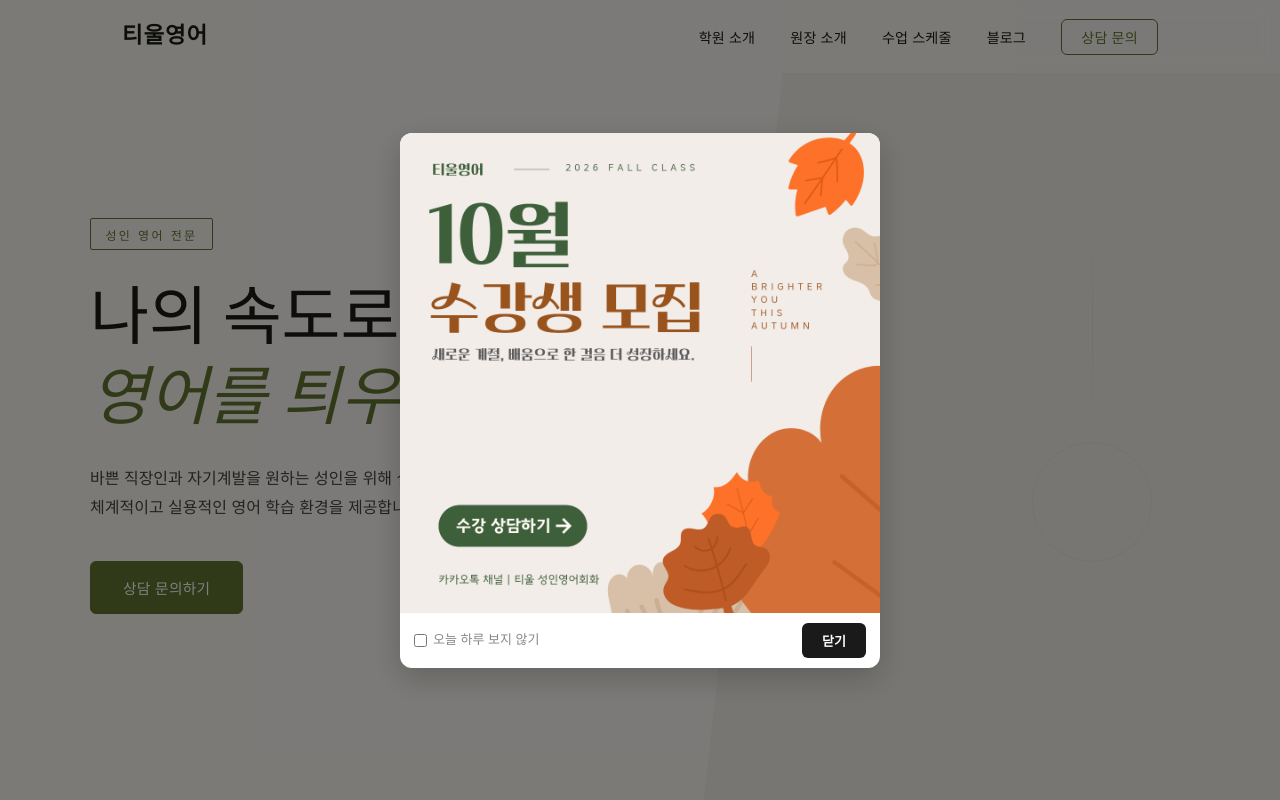
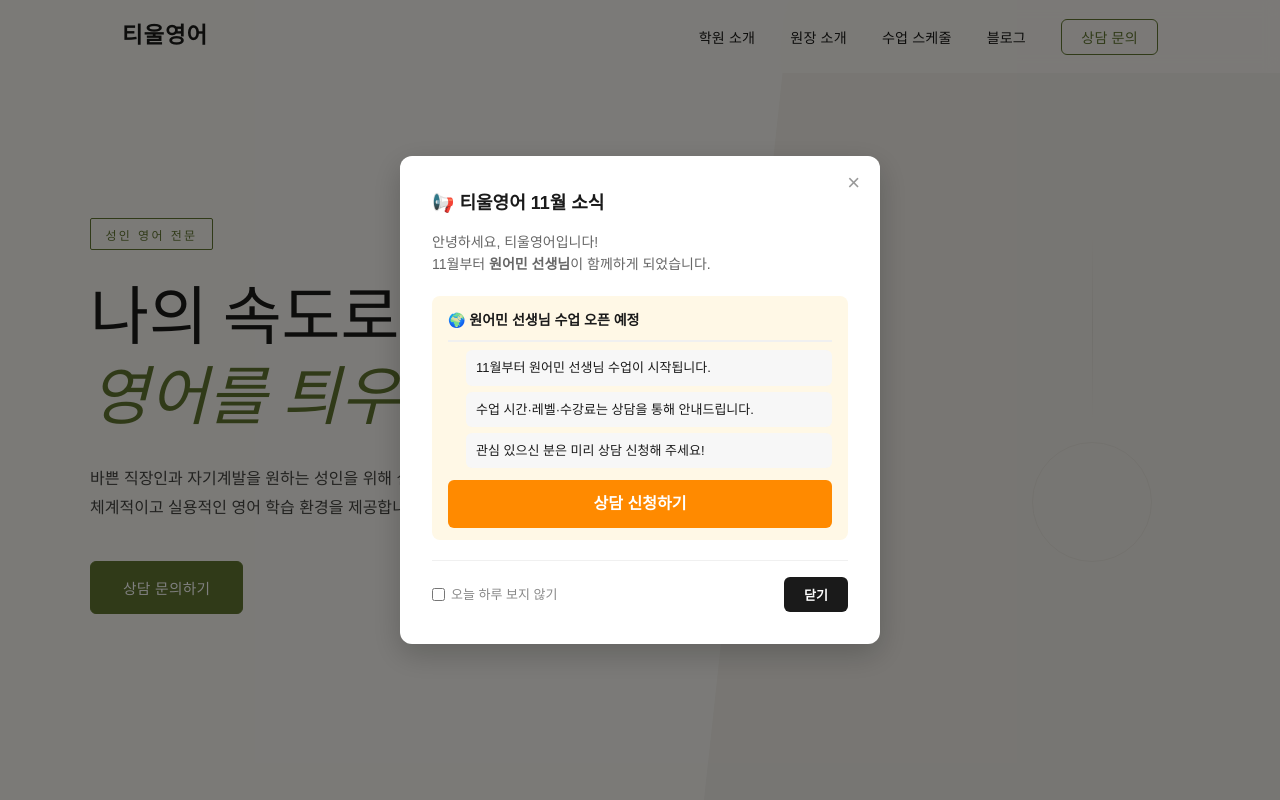
Before and after one commit to miyeon00/tiulPage, a Flask app: page / in a window 1280 px wide. Run offline with Flask 3, Linux system fonts and the light colour scheme.

Commit message:
11월 일정

```diff
--- a/data.json
+++ b/data.json
@@ -1,5 +1,5 @@
 {
-  "month": "2026년 10월",
+  "month": "2026년 11월",
   "timetable": {
   "days": ["월", "화", "수", "목"],
   "slots": [
@@ -8,7 +8,7 @@
     { "time": "12:00 – 12:50", "cells": ["", "입문 회화", "", "입문 회화"] },
     { "time": "14:00 – 17:00", "cells": ["시험 대비 회화", "", "시험 대비 회화", ""] },
     { "time": "18:00 – 18:50", "cells": ["일상 회화", "", "일상 회화", ""] },
-    { "time": "19:00 – 19:50", "cells": ["", "", "", ""] },
+    { "time": "19:00 – 19:50", "cells": ["기초 회화", "", "기초 회화", ""] },
     { "time": "20:00 – 20:50", "cells": ["일상 회화", "", "일상 회화", ""] }
   ],
   "colors": {
--- a/templates/index.html
+++ b/templates/index.html
@@ -22,7 +22,7 @@
 </script>
 <body>
 
-<div id="noticeModal" class="modal-overlay">
+<!-- <div id="noticeModal" class="modal-overlay">
   <div class="modal-content poster-modal">
     <span class="close-btn" onclick="closeModal()">&times;</span>
 
@@ -36,7 +36,7 @@
       <button onclick="closeModal()">닫기</button>
     </div>
   </div>
-</div>
+</div> -->
 
   <!-- <div id="noticeModal" class="modal-overlay">
  <div class="modal-content">
@@ -81,6 +81,54 @@
 </div>
 </div>
 </div> -->
+
+<div id="noticeModal" class="modal-overlay">
+  <div class="modal-content">
+    <span class="close-btn" onclick="closeModal()">&times;</span>
+    <h2>📢 티울영어 11월 소식</h2>
+
+    <div class="modal-body">
+      <p class="modal-intro">안녕하세요, 티울영어입니다!<br>11월부터 <strong>원어민 선생님</strong>이 함께하게 되었습니다.</p>
+
+      <div class="class-section notice-highlight">
+        <h3>🌍 원어민 선생님 수업 오픈 예정</h3>
+        <ul>
+          <li>11월부터 원어민 선생님 수업이 시작됩니다.</li>
+          <li>수업 시간·레벨·수강료는 상담을 통해 안내드립니다.</li>
+          <li>관심 있으신 분은 미리 상담 신청해 주세요!</li>
+        </ul>
+        <a href="#consult" class="consult-btn" onclick="closeModal()">상담 신청하기</a>
+      </div>
+    </div>
+
+    <div class="modal-footer">
+      <label><input type="checkbox" id="todayCheck"> 오늘 하루 보지 않기</label>
+      <button onclick="closeModal()">닫기</button>
+    </div>
+  </div>
+</div>
+
+<!-- 기존 CSS 파일에 추가 -->
+<style>
+  .notice-highlight {
+    background: #fff8e6;
+    border-radius: 8px;
+    padding: 12px 16px;
+  }
+  .notice-highlight li { list-style: disc; margin-left: 18px; }
+  .consult-btn {
+    display: block;
+    margin-top: 12px;
+    padding: 10px;
+    text-align: center;
+    background: #ff8a00;
+    color: #fff;
+    border-radius: 6px;
+    font-weight: 600;
+    text-decoration: none;
+  }
+  .consult-btn:hover { opacity: 0.9; }
+</style>
 
   <!-- ── NAVIGATION ── -->
   <header class="site-header" id="top">
@@ -273,8 +321,8 @@
               ("11:00 – 11:50", ["", "일상 회화", "", "일상 회화"]),
               ("12:00 – 12:50", ["", "입문 회화", "", "입문 회화"]),
               ("14:00 – 16:30", ["", "", "", ""]),
-              ("18:00 – 18:50", ["일상 회화", "기초 회화", "일상 회화", "기초 회화"]),
-              ("19:00 – 19:50", ["", "", "", ""]),
+              ("18:00 – 18:50", ["일상 회화", "", "일상 회화", ""]),
+              ("19:00 – 19:50", ["기초 회화", "", "기초 회화", ""]),
               ("20:00 – 20:50", ["일상 회화", "", "일상 회화", ""])
             ] -%}
             {%- set level_colors = {
```
